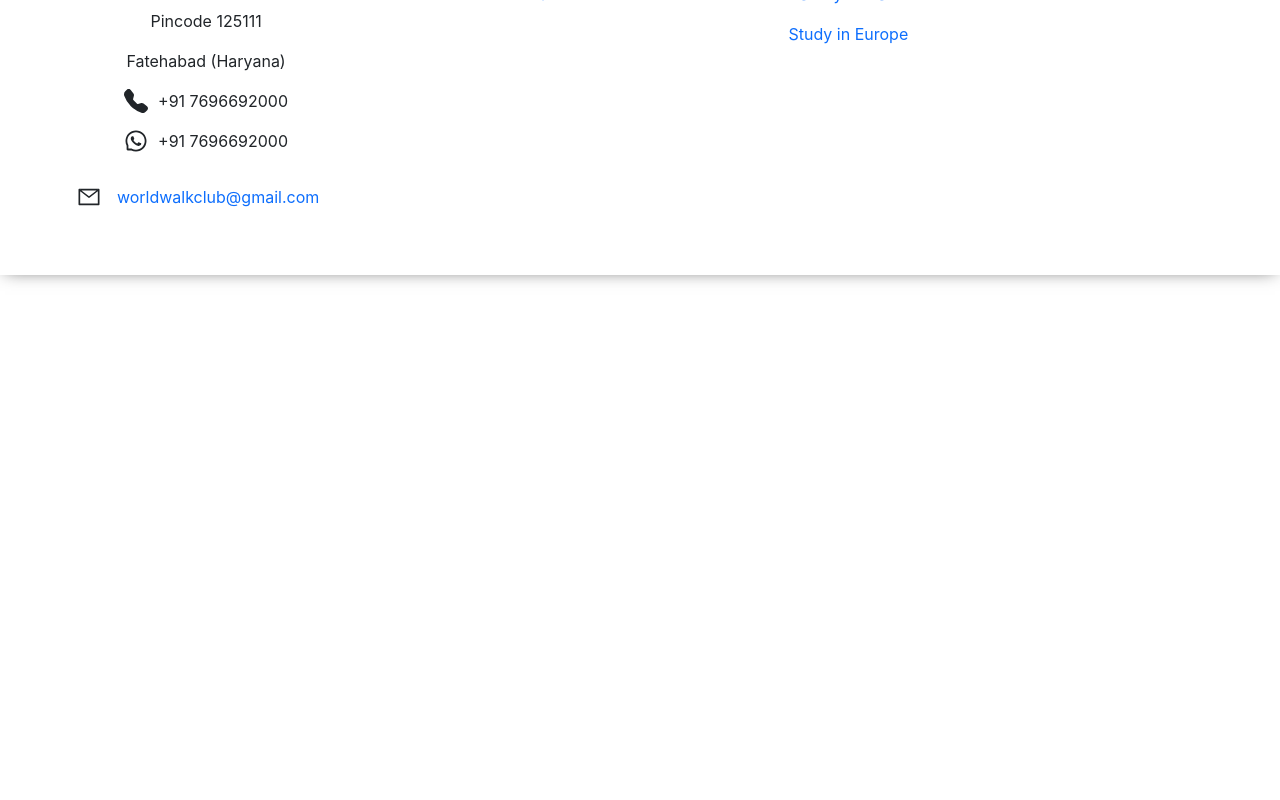
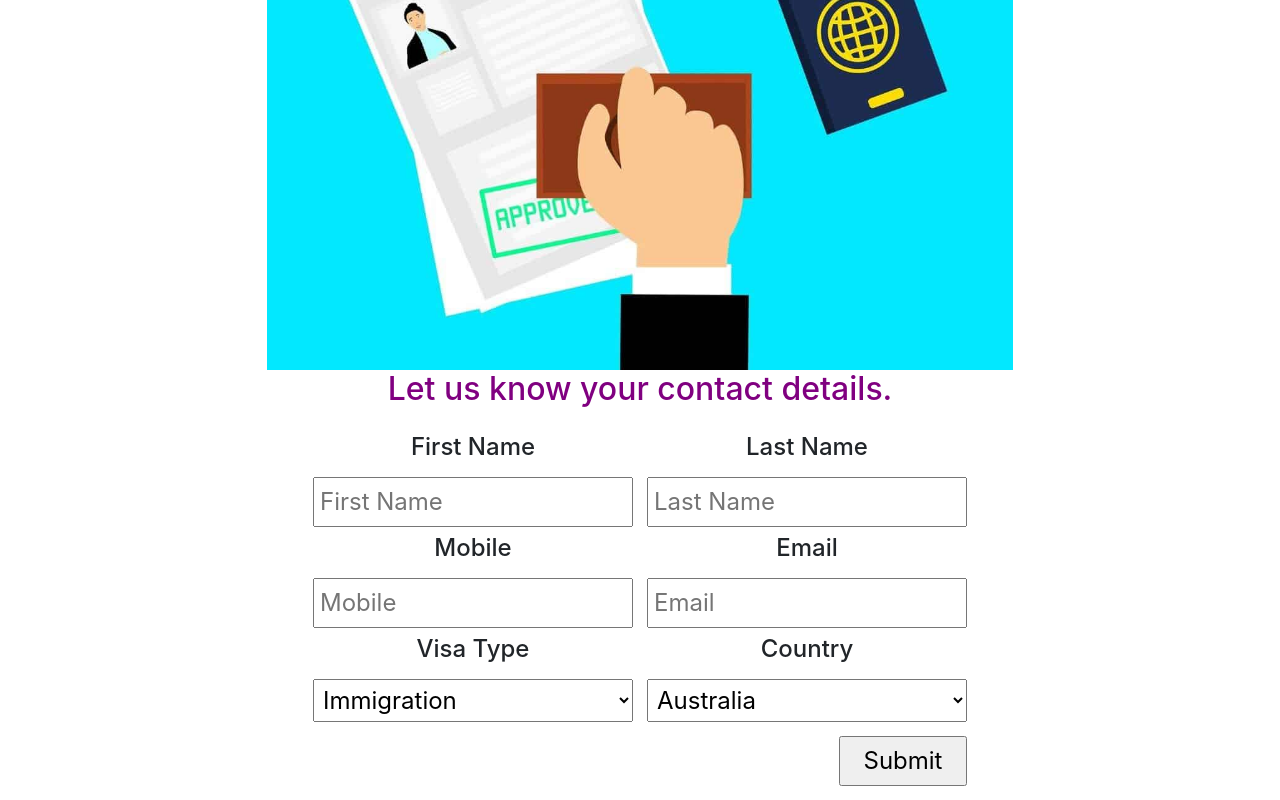
Before and after one commit to Naveen0029/WorldWalk, a React (Create React App) app: page /contact-us in a window 1280 px wide. Shown: the part 400-1200 px from the top of the page. Before the commit the page ends 800 px from the top, so only its background shows below. Built offline with nearby package versions, Linux system fonts and the light colour scheme.

Commit message:
added form

```diff
--- /dev/null
+++ b/src/Reusablecomponents/Address.jsx
@@ -0,0 +1,49 @@
+import React from 'react'
+import {
+    Nav,
+    NavItem,
+    Dropdown,
+    DropdownItem,
+    DropdownToggle,
+    DropdownMenu,
+    NavLink
+  } from 'reactstrap';
+import {AiOutlineMail,AiOutlineWhatsApp} from 'react-icons/ai';
+import {BsFillTelephoneFill} from 'react-icons/bs'
+
+const Address = () => {
+  return (
+    <>
+    <div className="Address div-1">
+          <h1>World Walk</h1>
+          <h6>Immigration club and visa consultancy</h6>
+          <br></br>
+          <p>First Floor Bhutani Mobile,</p>
+          <p>Uklana Road Bhuna</p>
+          <p>Pincode 125111</p>
+          <p>Fatehabad (Haryana)</p>
+          <div className="number">
+          <BsFillTelephoneFill style={{'fontSize': '24'}} />
+          <p style={{'paddingLeft': '10px'}}>+91 7696692000</p>
+          </div>
+          <div className="number">
+          <AiOutlineWhatsApp style={{'fontSize': '24'}}/>
+          <p style={{'paddingLeft': '10px'}}>+91 7696692000</p>
+          </div>
+
+          <div className="number mail">
+          <AiOutlineMail style={{'fontSize': '24px',alignSelf:'center'}} />
+
+          <Nav vertical className="navbar">
+            <NavItem>
+               <NavLink href="mailto:worldwalkclub@gmail.com">worldwalkclub@gmail.com</NavLink>
+            </NavItem>
+          </Nav>
+          </div>
+
+        </div>
+    </>
+  )
+}
+
+export default Address
--- a/src/components/Footer.jsx
+++ b/src/components/Footer.jsx
@@ -1,7 +1,6 @@
 import React from "react";
 import "./Footer.css";
-import {AiOutlineMail,AiOutlineWhatsApp} from 'react-icons/ai';
-import {BsFillTelephoneFill} from 'react-icons/bs'
+import Address from '../Reusablecomponents/Address';
 
 import {
   Nav,
@@ -17,34 +16,7 @@ const Footer = () => {
   return (
     <div className="Footer">
       <div className="footer-details">
-        <div className="Address div-1">
-          <h1>World Walk</h1>
-          <h6>Immigration club and visa consultancy</h6>
-          <br></br>
-          <p>First Floor Bhutani Mobile,</p>
-          <p>Uklana Road Bhuna</p>
-          <p>Pincode 125111</p>
-          <p>Fatehabad (Haryana)</p>
-          <div className="number">
-          <BsFillTelephoneFill style={{'fontSize': '24'}} />
-          <p style={{'paddingLeft': '10px'}}>+91 7696692000</p>
-          </div>
-          <div className="number">
-          <AiOutlineWhatsApp style={{'fontSize': '24'}}/>
-          <p style={{'paddingLeft': '10px'}}>+91 7696692000</p>
-          </div>
-
-          <div className="number mail">
-          <AiOutlineMail style={{'fontSize': '24px',alignSelf:'center'}} />
-
-          <Nav vertical className="navbar">
-            <NavItem>
-               <NavLink href="mailto:worldwalkclub@gmail.com">worldwalkclub@gmail.com</NavLink>
-            </NavItem>
-          </Nav>
-          </div>
-
-        </div>
+        <Address />
         <div className="div-2">
           <h5>Company</h5>
           <Nav vertical>
--- a/src/components/HorizontalNavbar.jsx
+++ b/src/components/HorizontalNavbar.jsx
@@ -46,7 +46,7 @@ const Navstyle = () => {
         <NavLink href="#">Our Services</NavLink>
       </NavItem>
       <NavItem>
-        <NavLink href="#">
+        <NavLink href="/contact-us">
           Contact Us
         </NavLink>
       </NavItem>
--- a/src/components/VerticalNavbar.jsx
+++ b/src/components/VerticalNavbar.jsx
@@ -46,7 +46,7 @@ const VerticalNavbar = () => {
         <NavLink href="#">Our Services</NavLink>
       </NavItem>
       <NavItem>
-        <NavLink href="#">
+        <NavLink href="/contact-us">
           Contact Us
         </NavLink>
       </NavItem>
--- /dev/null
+++ b/src/pages/ContactUs.css
@@ -0,0 +1,93 @@
+
+.input-form{
+    margin: 6rem;
+    /* border: 2px solid black; */
+}
+
+
+.imageForm{
+    display: flex;
+    flex-wrap: wrap;
+    justify-content: space-around;
+}
+
+.visa{
+    width: 100%;
+    height: 35rem;
+}
+
+.know-details{
+    display: flex;
+    flex-direction: column;
+    justify-content: space-between;
+}
+
+form{
+    display: flex;
+    flex-direction: column;
+    justify-content: space-between;
+    /* border: 2px solid black; */
+    height: 100%;
+}
+
+.NameTable,.EmailTable,.TypeTable{
+    display: flex;
+    justify-content: space-between;
+    flex-wrap: wrap;
+
+}
+
+.form-details{
+    background-color: blueviolet;
+}
+
+label{
+    display: flex;
+    flex-direction: column;
+}
+
+input{
+    font-size: x-large;
+    width: 20rem;
+    padding: 5px;
+    margin: 7px;
+}
+
+select{
+    font-size: x-large;
+    width: 20rem;
+    padding: 5px;
+    margin: 7px;
+}
+
+.submit-button{
+    display: flex;
+    justify-content:flex-end;
+    /* border: 2px solid black; */
+
+}
+
+.input-submit-button{
+    width:8rem;
+}
+
+
+@media screen and (max-width:615px){
+    .visa{
+        height: 25rem;
+    }
+}
+
+@media screen and (max-width:520px){
+    .visa{
+        height: 22rem;
+        width: 22rem;
+    }
+}
+
+@media screen and (max-width:449px){
+    .visa{
+        height: 20rem;
+        width: 20rem;
+    }
+}
--- a/src/pages/ContactUs.jsx
+++ b/src/pages/ContactUs.jsx
@@ -1,17 +1,140 @@
-import React from 'react'
+import React, { useState } from "react";
+import Address from "../Reusablecomponents/Address";
+import "./ContactUs.css";
+import visa from "../img/visa.jpg";
 
 const ContactUs = () => {
+  const [FirstName, setFirstName] = useState("");
+  const [LastName, setLastName] = useState("");
+  const [Mobile, setMobile] = useState("");
+  const [Email, setEmail] = useState("");
+  const [visaType, setVisaType] = useState({ value: "Study" });
+  const [country, setCountry] = useState({ value: "Australia" });
+
+  let handleFirstName = (e) => {
+    setFirstName(e.target.value);
+  };
+
+  let handleLastName = (e) => {
+    setLastName(e.target.value);
+  };
+
+  let handleMobile = (e) => {
+    setMobile(e.target.value);
+  };
+
+  let handleEmail = (e) => {
+    setEmail(e.target.value);
+  };
+
+  let handleVisa = (e) => {
+    setVisaType(e.target.value);
+  };
+
+  let handleCountry = (e) => {
+    setCountry(e.target.value);
+  }
+
+  let handleSubmit = (e) => {
+    e.preventDefault();
+    console.log(FirstName, LastName, Mobile, Email, visaType, country);
+  };
   return (
-    <div className='container-fluid'>
-        <div className='row'>
-            <div className='col-12 col-sm-6'>
-                <h5>Let us know your contact details and
-                     we will call you back when it suits you
-                </h5>
+    <div className="input-form">
+      <div className="imageForm">
+        <div className="">
+          <img src={visa} className="visa" />
+        </div>
+        <div className="know-details">
+          <h2 style={{'margin-bottom':'25px','color':'purple'}}>Let us know your contact details.</h2>
+          <form onSubmit={handleSubmit}>
+            <div className="NameTable">
+              <div className="FirstName">
+                <label>
+                  <h4>First Name</h4>
+                  <input
+                    type="text"
+                    placeholder="First Name"
+                    value={FirstName}
+                    onChange={handleFirstName}
+                  />
+                </label>
+              </div>
+
+              <div className="LastName">
+                <label>
+                <h4>Last Name</h4>
+                  <input
+                    type="text"
+                    placeholder="Last Name"
+                    value={LastName}
+                    onChange={handleLastName}
+                  />
+                </label>
+              </div>
             </div>
+
+            <div className="EmailTable">
+              <div className="">
+                <label>
+                <h4>Mobile</h4>
+                  <input
+                    type="text"
+                    placeholder="Mobile"
+                    value={Mobile}
+                    onChange={handleMobile}
+                  />
+                </label>
+              </div>
+              <div className="">
+                <label>
+                <h4>Email</h4>
+                  <input
+                    type="text"
+                    placeholder="Email"
+                    value={Email}
+                    onChange={handleEmail}
+                  />
+                </label>
+              </div>
+            </div>
+
+            <div className="TypeTable">
+              <div className="">
+                <label>
+                <h4>Visa Type</h4>
+                  <select value={visaType} onChange={handleVisa}>
+                    <option value="Immigration">Immigration</option>
+                    <option value="Dependent">Dependent</option>
+                    <option value="Study">Study</option>
+                    <option value="Work">Work</option>
+                    <option value="Tourist">Tourist</option>
+                    <option value="Business">Business</option>
+                    <option value="Work">Work</option>
+                  </select>
+                </label>
+              </div>
+              <div className="">
+                <label>
+                  <h4>Country</h4>
+                  <select value={country} onChange={handleCountry}>
+                    <option value="Australia">Australia</option>
+                    <option value="Canada">Canada</option>
+                    <option value="United Kingdom">United Kingdom</option>
+                    <option value="USA">USA</option>
+                    <option value="Europe">Europe</option>
+                  </select>
+                </label>
+              </div>
+            </div>
+            <div className="submit-button">
+              <input type="submit" value="Submit" className="input-submit-button" />
+            </div>
+          </form>
         </div>
+      </div>
     </div>
-  )
-}
+  );
+};
 
-export default ContactUs
+export default ContactUs;
```
Also changed, not shown: src/img/visa.jpg (added).
